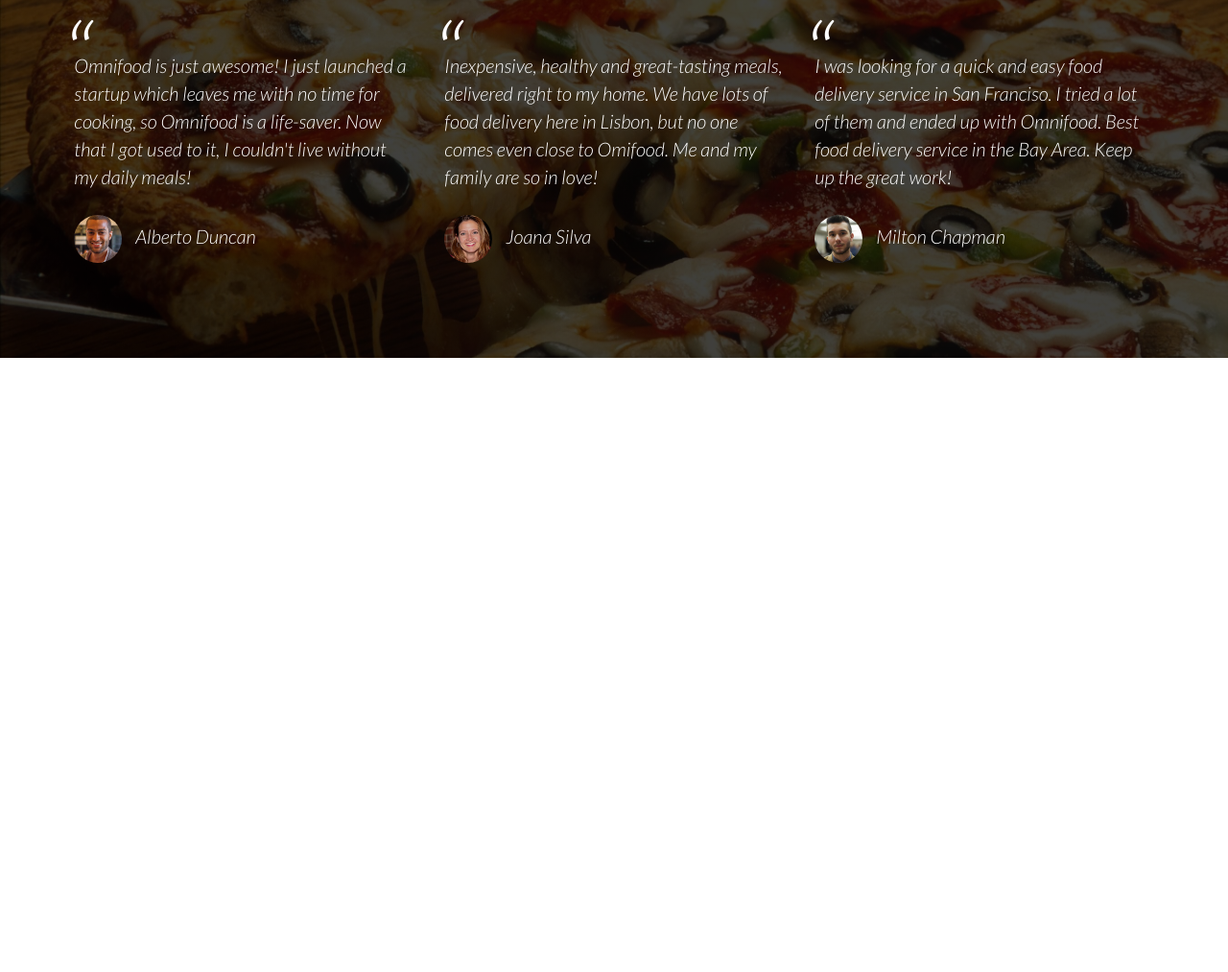
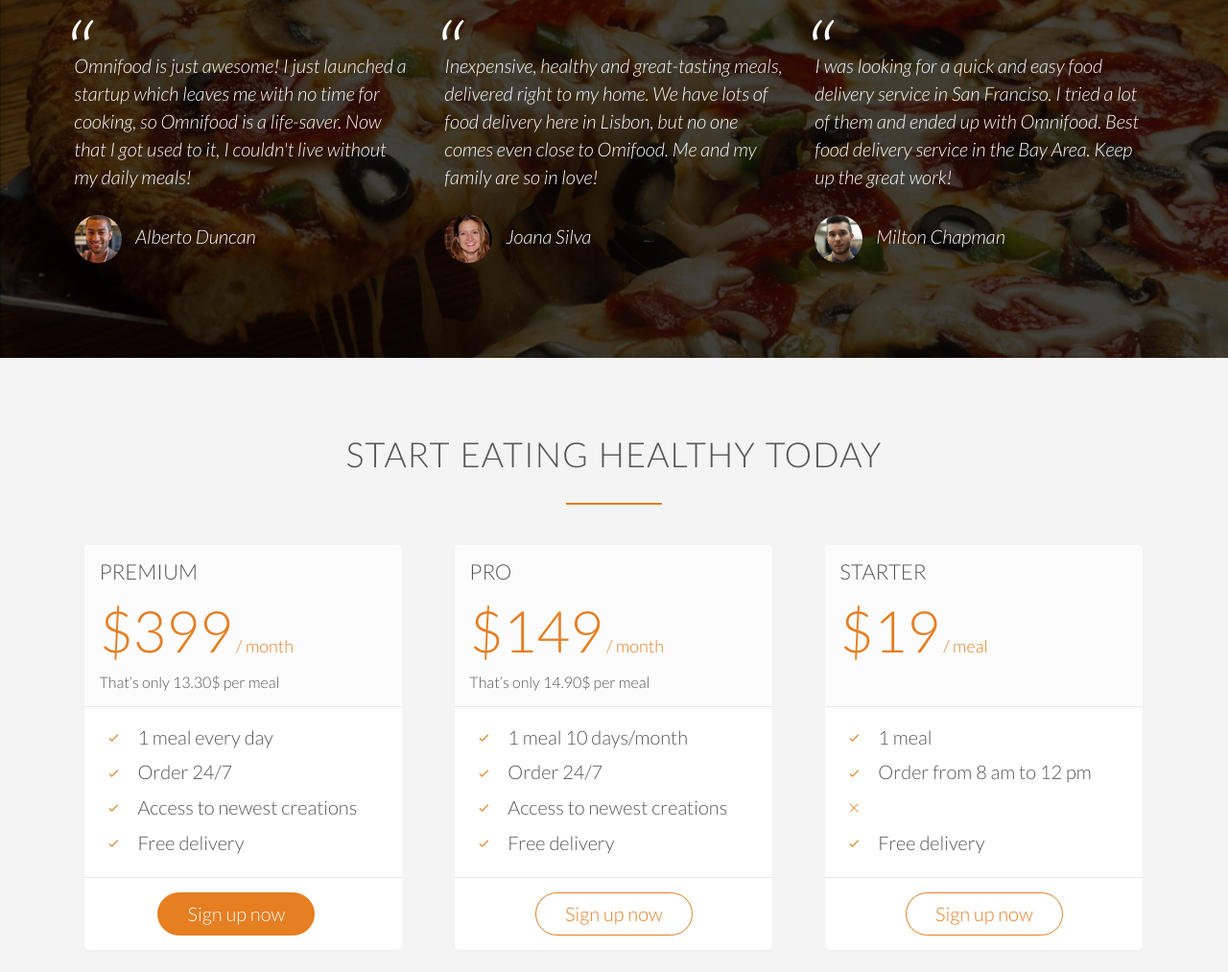
Before and after one commit to k0axaca/omnifood_update, a plain HTML site: page index.html in a window 1280 px wide. Shown: the part 3571-4584 px from the top of the page at 96% size. Before the commit the page ends 3944 px from the top, so only its background shows below. Drawn offline with Linux system fonts and the light colour scheme; files whose address does not match are found by name.

Commit message:
Meal plans added

```diff
--- a/index.html
+++ b/index.html
@@ -252,6 +252,77 @@
             </div>
         </div>
 
+    </section>
+
+    <section class="section-plans">
+        <div class="row">
+            <h2>Start eating healthy today</h2>
+        </div>
+        <div class="row">
+            <div class="col span-1-of-3">
+                <div class="plan-box">
+                    <div>
+                        <h3>Premium</h3>
+                        <p class="plan-price">$399<span> / month</span> </p>
+                        <p class="plan-price-meal">That’s only 13.30$ per meal</p>
+                    </div>
+                    <div>
+                        <ul>
+                            <li><i class="ion-ios-checkmark-empty icon-small"></i>1 meal every day</li>
+                            <li><i class="ion-ios-checkmark-empty icon-small"></i>Order 24/7</li>
+                            <li><i class="ion-ios-checkmark-empty icon-small"></i>Access to newest creations</li>
+                            <li><i class="ion-ios-checkmark-empty icon-small"></i>Free delivery</li>
+                        </ul>
+                    </div>
+                    <div>
+                        <a href="#" class="btn btn-full">Sign up now</a>
+                    </div>
+                </div>
+            </div>
+            <div class="col span-1-of-3">
+                <div class="plan-box">
+                    <div>
+                        <h3>Pro</h3>
+                        <p class="plan-price">$149<span> / month</span></p>
+                        <p class="plan-price-meal">That’s only 14.90$ per meal</p>
+                    </div>
+                    <div>
+                        <ul>
+                            <li><i class="ion-ios-checkmark-empty icon-small"></i>1 meal 10 days/month</li>
+                            <li><i class="ion-ios-checkmark-empty icon-small"></i>Order 24/7</li>
+                            <li><i class="ion-ios-checkmark-empty icon-small"></i>Access to newest creations</li>
+                            <li><i class="ion-ios-checkmark-empty icon-small"></i>Free delivery</li>
+                        </ul>
+                    </div>
+                    <div>
+                        <a class="btn btn-ghost" href="#">Sign up now</a>
+                    </div>
+                </div>
+            </div>
+            <div class="col span-1-of-3">
+                <div class="plan-box">
+                    <div>
+                        <h3>Starter</h3>
+                        <p class="plan-price">$19<span> / meal</span></p>
+                        <p class="plan-price-meal">&MediumSpace;</p>
+                    </div>
+                    <div>
+                        <ul>
+                            <li><i class="ion-ios-checkmark-empty icon-small"></i>1 meal</li>
+                            <li><i class="ion-ios-checkmark-empty icon-small"></i>Order from 8 am to 12 pm</li>
+                            <li><i class="ion-ios-close-empty icon-small"></i>&MediumSpace;</li>
+                            <li><i class="ion-ios-checkmark-empty icon-small"></i>Free delivery</li>
+                        </ul>
+                    </div>
+                    <div>
+                        <a class="btn btn-ghost" href="#">Sign up now</a>
+                    </div>
+                </div>
+            </div>
+        </div>
+
+
+
 
     </section>
 
@@ -261,14 +332,3 @@
 
 
 </html>
-
-<!-- Our customers can't live without us
-
-Omnifood is just awesome! I just launched a startup which leaves me with no time for cooking, so Omnifood is a life-saver. Now that I got used to it, I couldn't live without my daily meals!
-(Alberto Duncan)
-
-Inexpensive, healthy and great-tasting meals, delivered right to my home. We have lots of food delivery here in Lisbon, but no one comes even close to Omifood. Me and my family are so in love!
-(Joana Silva)
-
-I was looking for a quick and easy food delivery service in San Franciso. I tried a lot of them and ended up with Omnifood. Best food delivery service in the Bay Area. Keep up the great work!
-(Milton Chapman) -->
--- a/resources/css/style.css
+++ b/resources/css/style.css
@@ -416,3 +416,60 @@
     margin-right: 10px;
     vertical-align: middle;
 }
+
+/* -----------------------------*/
+/* SIGN UP */
+/* ---------------------------- */
+
+.section-plans {
+    background-color: #f4f4f4;
+}
+
+.plan-box {
+    background-color: #fff;
+    border-radius: 5px;
+    width: 90%;
+    margin-left: 5%;
+    box-shadow: 0 2px 2px #efefef;
+}
+
+.plan-box div {
+    padding: 15px;
+    border-bottom: 1px solid;
+    border-color: #e8e8e8;
+}
+
+.plan-box div:last-child {
+    text-align: center;
+    border: none;
+}
+
+.plan-box div:first-child {
+    background-color: #fcfcfc;
+    border-top-left-radius: 5px;
+    border-top-right-radius: 5px;
+}
+
+.plan-price {
+    font-size: 300%;
+    margin-bottom: 10px;
+    font-weight: 300;
+    color: #e67e22;
+}
+
+.plan-price span {
+    font-size: 30%;
+    font-weight: 300;
+}
+
+.plan-price-meal {
+    font-size: 80%;
+}
+
+.plan-box ul {
+    list-style: none;
+}
+
+.plan-box ul li {
+    padding: 5px 0;
+}
```
